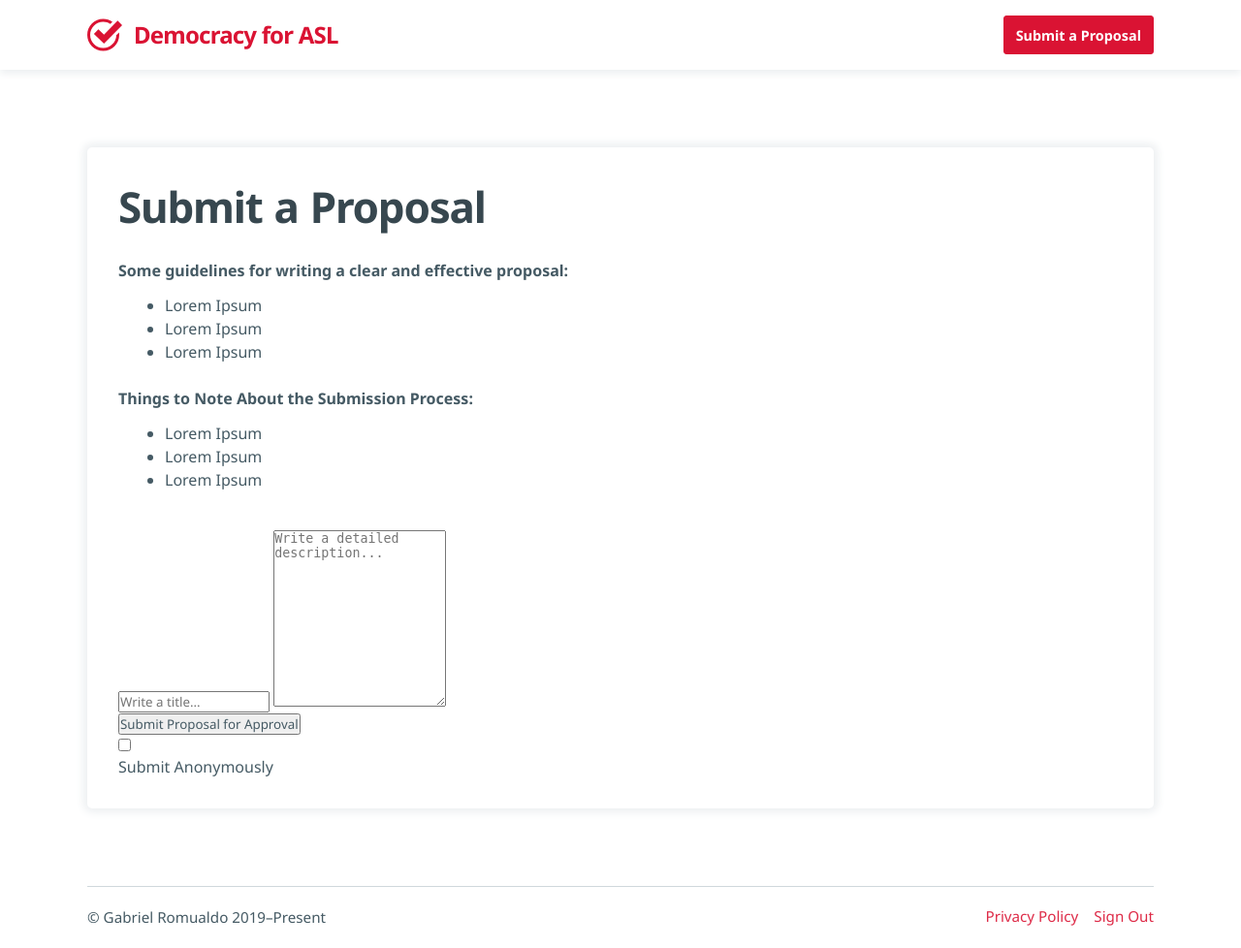
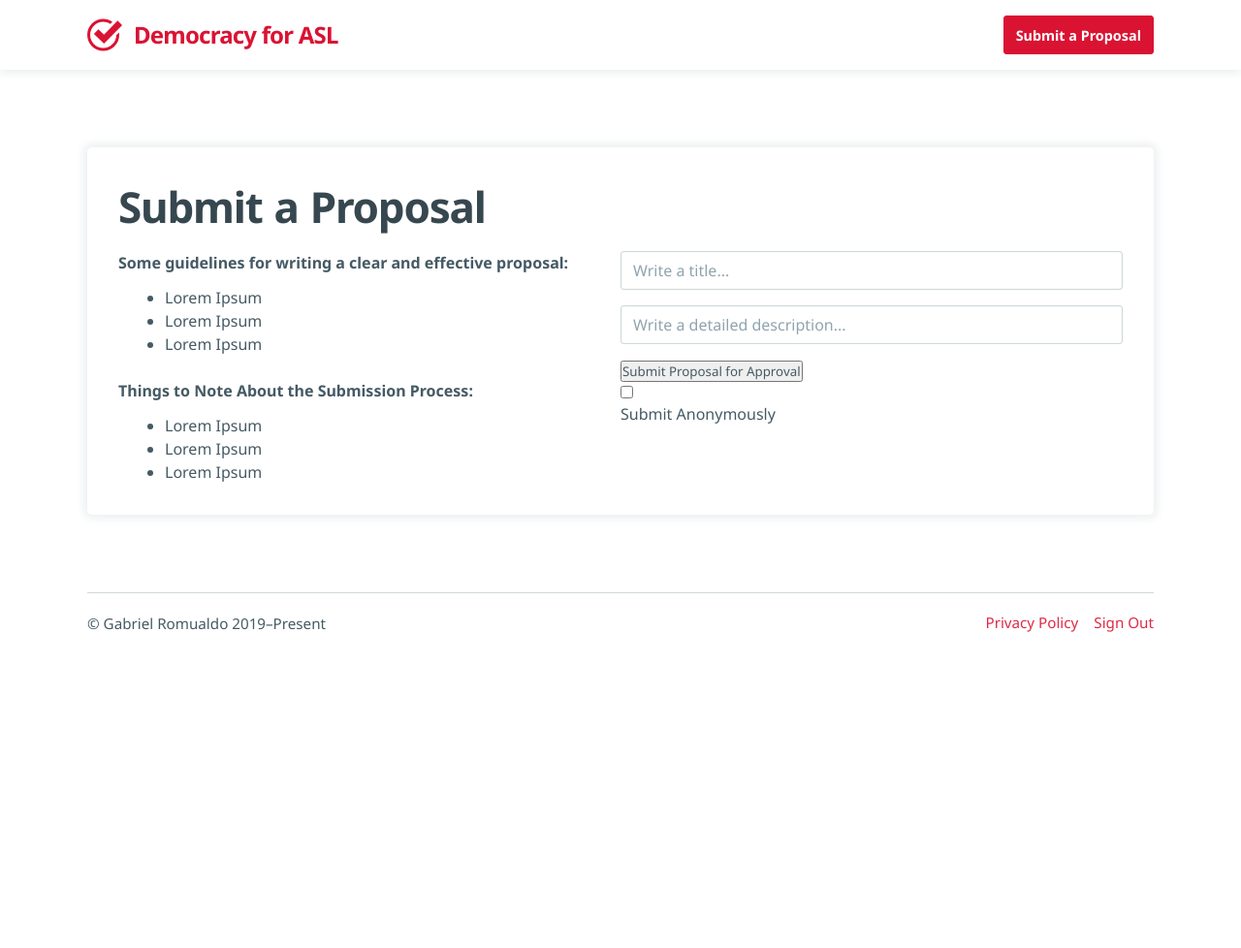
Before and after one commit to gaberomualdo/your-voice-your-vote, a PHP site: page /submit.php in a window 1280 px wide. Shown: the whole page at 97% size. After the commit the page ends 652 px from the top, so only its background shows below. Run offline with PHP 8.4, Linux system fonts and the light colour scheme; some libraries are stand-ins or nearby versions.

Commit message:
a few minor bug fixes, and finished main part of submission form

```diff
--- a/assets/css/main.css
+++ b/assets/css/main.css
@@ -48,7 +48,7 @@ h6 { line-height: 1.6;  letter-spacing: 0; }
 }
 
 /* global font, color, and no outline */
-body, button, input {
+body, button, input, textarea {
     font-family: "Noto Sans", -apple-system, BlinkMacSystemFont, 'Segoe UI', Roboto, Oxygen, Ubuntu, Cantarell, 'Open Sans', 'Helvetica Neue', sans-serif;
     color: var(--text-color);
     outline: none;
--- a/assets/css/pages/submit.css
+++ b/assets/css/pages/submit.css
@@ -15,23 +15,30 @@ body > div.container > div.block {
     overflow: hidden;
 }
 
-/* style top area with header and description */
-body > div.container > div.block > div.top_area {
-    margin-bottom: 2.5rem;
+/* style rows */
+body > div.container > div.block > div.row {
+    display: block;
+    float: left;
+    width: 100%;
+    clear: both;
+}
+
+/* style top row with header and description */
+body > div.container > div.block > div.row:first-child {
+    margin-bottom: 1rem;
 }
 
 /* header and animation */
-body > div.container > div.block:first-child > div.top_area > h1.header {
+body > div.container > div.block:first-child > div.row:first-child > h1.header {
     font-size: 0;
     line-height: 1.35;
     font-weight: bold;
-    margin-bottom: 0.875rem;
     color: var(--dark-text-color);
     overflow: hidden;
 }
 
 /* container for animated text */
-body > div.container > div.block:first-child > div.top_area > h1.header > span.word_container {
+body > div.container > div.block:first-child > div.row:first-child > h1.header > span.word_container {
     overflow: hidden;
     position: relative;
     height: calc(2.75rem * 1.35);
@@ -40,7 +47,7 @@ body > div.container > div.block:first-child > div.top_area > h1.header > span.w
 }
 
 /* animated text (each word) */
-body > div.container > div.block:first-child > div.top_area > h1.header > span.word_container > span.word_animated {
+body > div.container > div.block:first-child > div.row:first-child > h1.header > span.word_container > span.word_animated {
     transform: translateY(110%);
     display: inline-block;
     transition: transform 0.8s cubic-bezier(0.075, 0.82, 0.165, 1), -webkit-transform 0.8s cubic-bezier(0.075, 0.82, 0.165, 1);
@@ -49,29 +56,82 @@ body > div.container > div.block:first-child > div.top_area > h1.header > span.w
 }
 
 /* add spacing (spaces) between each word */
-body > div.container > div.block:first-child > div.top_area > h1.header > span.word_container:not(:last-child) {
+body > div.container > div.block:first-child > div.row:first-child > h1.header > span.word_container:not(:last-child) {
     margin-right: 0.75rem;
 }
 
 /* when animation is triggered on load */
-body > div.container > div.block:first-child > div.top_area > h1.header.animation_shown > span.word_container > span.word_animated {
+body > div.container > div.block:first-child > div.row:first-child > h1.header.animation_shown > span.word_container > span.word_animated {
     transform: translateY(0px);
 }
 
+/* style columns in second row */
+body > div.container > div.block > div.row > div.col {
+    width: 50%;
+    display: block;
+    float: left;
+    box-sizing: border-box;
+}
+
 /* description */
-body > div.container > div.block:first-child > div.top_area > div.description {
-    margin-top: 1.5rem;
+body > div.container > div.block:first-child > div.row:nth-child(2) > div.description {
     font-size: 1rem;
     line-height: 1.5;
+    padding-right: 2.5rem;
 }
 
 /* description "headers" */
-body > div.container > div.block:first-child > div.top_area > div.description > p:not(:first-child) {
+body > div.container > div.block:first-child > div.row:nth-child(2) > div.description > p:not(:first-child) {
     margin-top: 1.5rem;
 }
 
 /* description lists */
-body > div.container > div.block:first-child > div.top_area > div.description > ul {
+body > div.container > div.block:first-child > div.row:nth-child(2) > div.description > ul {
     padding-left: 3rem;
     margin-top: 0.75rem;
 }
+
+/* style submission form */
+
+/* style all direct children (global) */
+body > div.container > div.block > div.row:nth-child(2) > div.form > *:not(:last-child) {
+    margin-bottom: 1rem;
+}
+
+/* input and textarea global styles */
+body > div.container > div.block > div.row:nth-child(2) > div.form > input[type=text], body > div.container > div.block > div.row:nth-child(2) > div.form > textarea {
+    outline: none;
+    width: 100%;
+    float: left;
+    display: block;
+    box-sizing: border-box;
+    resize: none;
+    font-size: 1rem;
+    height: 2.5rem;
+    line-height: 1.5rem;
+    padding: calc(0.5rem - 1px) 0.75rem;
+    border: 1px solid var(--light-color);
+    transition: color 0.3s ease-in-out, border-color 0.3s ease-in-out, box-shadow 0.3s ease-in-out, height 0.3s ease-in-out;
+    border-radius: 3px;
+    box-shadow: 0 0 1px var(--light-color) inset;
+}
+
+/* style placeholders */
+body > div.container > div.block > div.row:nth-child(2) > div.form > input[type=text]::placeholder, body > div.container > div.block > div.row:nth-child(2) > div.form > textarea::placeholder {
+    color: var(--lighter-text-color);
+}
+
+/* on focus */
+body > div.container > div.block > div.row:nth-child(2) > div.form > input[type=text]:focus, body > div.container > div.block > div.row:nth-child(2) > div.form > textarea:focus {
+    border-color: var(--theme-color);
+    box-shadow: 0 0 1px var(--light-theme-color) inset;
+}
+
+/* textarea is large when it has content or is focused */
+body > div.container > div.block > div.row:nth-child(2) > div.form > textarea:focus, body > div.container > div.block > div.row:nth-child(2) > div.form > textarea:not(:placeholder-shown) {
+    height: calc(1rem + (1.5rem * 7));
+}
+
+body > div.container > div.block > div.row:nth-child(2) > div.form > input[type=text]:focus::placeholder, body > div.container > div.block > div.row:nth-child(2) > div.form > textarea:focus::placeholder {
+    color: var(--light-text-color);
+}
--- a/assets/js/pages/submit.js
+++ b/assets/js/pages/submit.js
@@ -3,14 +3,17 @@
 // display animations when page is loaded
 window.addEventListener("load", () => {
     // header animation
-    document.querySelector("body > div.container > div.block:first-child > div.top_area > h1.header").classList.add("animation_shown");
+    document.querySelector("body > div.container > div.block:first-child > div.row:first-child > h1.header").classList.add("animation_shown");
 
     // description and form animation (in) goes after header animation is done (can be checked with last word transition time)
-    const headerTransitionTimeMilliseconds = parseInt(document.querySelector("body > div.container > div.block:first-child > div.top_area > h1.header > span.word_container:last-child > span.word_animated").style.transitionDelay.split("s")[0]) + 0.6;
+    const headerTransitionTimeMilliseconds = parseInt(document.querySelector("body > div.container > div.block:first-child > div.row:first-child > h1.header > span.word_container:last-child > span.word_animated").style.transitionDelay.split("s")[0]) + 0.6;
 
     setTimeout(() => {
         // animate (in) description and form
-        document.querySelector("body > div.container > div.block:first-child > div.top_area > h1.header ~ div.description").style.opacity = "1";
-        document.querySelector("body > div.container > div.block:first-child > div.top_area > h1.header ~ div.description").classList.add("fadeIn");
+        document.querySelector("body > div.container > div.block:first-child > div.row:nth-child(2) > div.description").style.opacity = "1";
+        document.querySelector("body > div.container > div.block:first-child > div.row:nth-child(2) > div.description").classList.add("fadeIn");
+
+        document.querySelector("body > div.container > div.block:first-child > div.row:nth-child(2) > div.form").style.opacity = "1";
+        document.querySelector("body > div.container > div.block:first-child > div.row:nth-child(2) > div.form").classList.add("fadeIn");
     }, headerTransitionTimeMilliseconds * 1000);
 });
--- a/submit.php
+++ b/submit.php
@@ -12,7 +12,8 @@
         <!-- site content and container DIV -->
         <div class="container">
             <div class="block">
-                <div class="top_area">
+                <!-- first row includes just the header -->
+                <div class="row">
                     <!-- header has an animation on each word, so each word is separated (into <span> tags)
                     using PHP, as well as added transition duration for the effect -->
                     <h1 class="header">
@@ -26,9 +27,12 @@
                         })();
                         ?>
                     </h1>
+                </div>
 
+                <!-- second row is split into two columns — the description, and the actual submission form -->
+                <div class="row">
                     <!-- animated (in) description -->
-                    <div class="description animated" style="opacity: 0;">
+                    <div class="col description animated" style="opacity: 0;">
                         <p><strong>Some guidelines for writing a clear and effective proposal:</strong></p>
                         <ul>
                             <li>Lorem Ipsum</li>
@@ -42,13 +46,20 @@
                             <li>Lorem Ipsum</li>
                         </ul>
                     </div>
-                </div>
-                <div class="form">
-                    <input type="text" class="title" placeholder="Write a title...">
-                    <textarea placeholder="Write a detailed description..." rows="12"></textarea>
-                    <div class="button_container">
-                        <button>Submit Proposal for Approval</button>
-                        <div class="submit_anon_checkbox"><input type="checkbox"><p>Submit Anonymously</p></div>
+
+                    <!-- submission form -->
+                    <div class="col form animated" style="opacity: 0;">
+                        <!-- title box -->
+                        <input type="text" class="title" placeholder="Write a title..." spellcheck="false">
+
+                        <!-- description box -->
+                        <textarea placeholder="Write a detailed description..." spellcheck="false"></textarea>
+
+                        <!-- submit button with "Submit Anonymously" checkbox -->
+                        <div class="button_container">
+                            <button>Submit Proposal for Approval</button>
+                            <div class="submit_anon_checkbox"><input type="checkbox"><p>Submit Anonymously</p></div>
+                        </div>
                     </div>
                 </div>
             </div>
```
